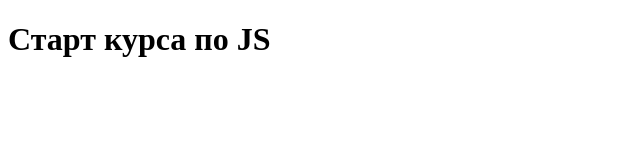
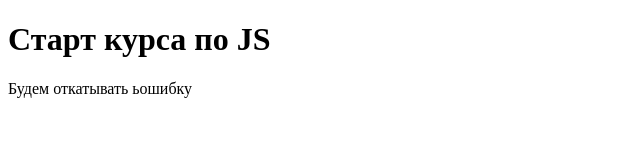
Before and after one commit to SantYaga33/Glo-JS, a plain HTML site: page index.html in a window 1280 px wide. Shown: the whole page, without its empty margins (0-640 px from the left). Drawn offline with Linux system fonts and the light colour scheme.

Commit message:
ошибка

```diff
--- a/index.html
+++ b/index.html
@@ -9,9 +9,7 @@
 </head>
   <body>
     <h1>Старт курса по JS</h1>
-
-
-
+    Будем откатывать ьошибку
 
     <script src="js/main.js"></script>
   </body>
```
